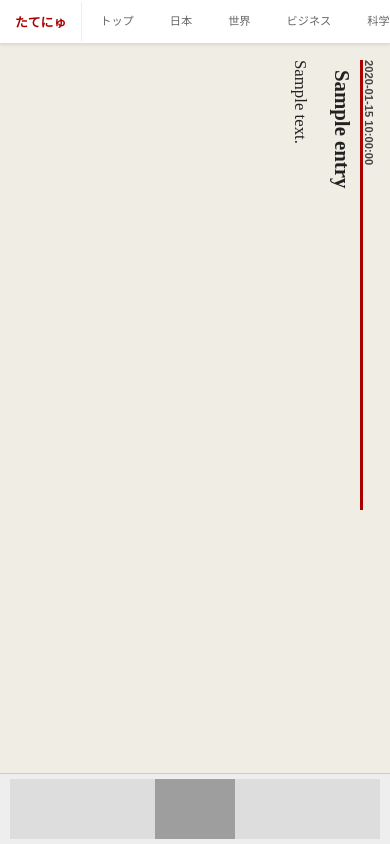
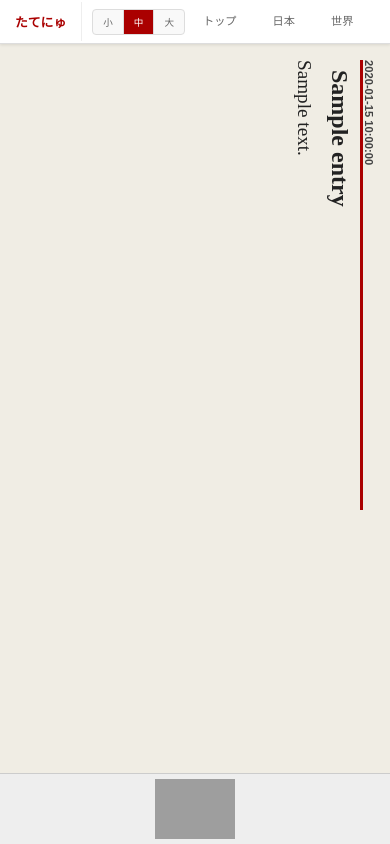
Before and after one commit to pnkt313/denno-news, a Flask app: template templates/index.html in a window 390 px wide. Run offline with Flask 3, Linux system fonts and the light colour scheme; the template is opened without the code that fills it: most values are stand-ins (such as "Sample title", 1, 10 or a date in 2020); grey boxes are pictures that could not be loaded.

Commit message:
Update index.html

```diff
--- a/templates/index.html
+++ b/templates/index.html
@@ -14,7 +14,7 @@
     <title>縦書きニュース たてにゅ</title>
     <style>
         /* ==========================================================
-           1. 全体設定
+           1. 全体設定 & 文字サイズ
            ========================================================== */
         html { font-size: 50%; }
         body {
@@ -30,6 +30,17 @@
             flex-direction: row;
         }
 
+        /* 文字サイズクラス */
+        body.font-s { font-size: 40%; }
+        body.font-s h2 { font-size: 2.4rem; }
+        body.font-s .content { font-size: 1.9rem; }
+
+        body.font-m { font-size: 50%; }
+
+        body.font-l { font-size: 60%; }
+        body.font-l h2 { font-size: 3.6rem; }
+        body.font-l .content { font-size: 2.8rem; }
+
         /* ==========================================================
            2. プログレスバー (スマホ対応・滑らか版)
            ========================================================== */
@@ -39,7 +50,7 @@
             top: 0; left: 0; width: 100%;
             height: 4px;
             z-index: 9999;
-            opacity: 0; /* display:none の代わりに透明度で制御 */
+            opacity: 0;
             pointer-events: none;
             transition: opacity 0.2s ease;
         }
@@ -48,15 +59,12 @@
             height: 100%;
             background-color: #a00;
             box-shadow: 0 0 10px rgba(170, 0, 0, 0.5);
-            /* animation ではなく transition を使うことでスマホでも滑らかに */
             transition: width 0.4s cubic-bezier(0.1, 0.5, 0.5, 1);
         }
-        .is-loading #loading-bar-container {
-            opacity: 1;
-        }
+        .is-loading #loading-bar-container { opacity: 1; }
 
         /* ==========================================================
-           3. ナビゲーションメニュー
+           3. ナビゲーションメニュー & フォントセレクター
            ========================================================== */
         nav {
             writing-mode: horizontal-tb;
@@ -70,7 +78,6 @@
             border-bottom: 1px solid #ddd;
         }
 
-        /* ロゴスタイルを「ポップにする前」のシンプル版に戻しました */
         nav .brand {
             display: inline-block;
             color: #a00;
@@ -82,6 +89,29 @@
             border-right: 1px solid #eee;
         }
 
+        /* フォント切り替えボタン */
+        .font-selector {
+            display: flex;
+            margin-left: 10px;
+            border: 1px solid #ddd;
+            border-radius: 4px;
+            overflow: hidden;
+            background: #f9f9f9;
+            flex-shrink: 0;
+        }
+        .font-btn {
+            padding: 5px 10px;
+            font-size: 1.2rem;
+            cursor: pointer;
+            border: none;
+            background: none;
+            color: #666;
+            border-right: 1px solid #ddd;
+            font-family: sans-serif;
+        }
+        .font-btn:last-child { border-right: none; }
+        .font-btn.active { background: #a00; color: #fff; }
+
         nav .menu {
             display: flex;
             overflow-x: auto;
@@ -90,7 +120,6 @@
             flex-grow: 1;
         }
         nav .menu::-webkit-scrollbar { display: none; }
-
         nav .menu a {
             text-decoration: none;
             color: #666;
@@ -98,7 +127,6 @@
             padding: 12px 18px;
             border-bottom: 3px solid transparent;
         }
-
         nav .menu a.active {
             color: #a00;
             font-weight: bold;
@@ -106,44 +134,18 @@
         }
 
         /* ==========================================================
-           4. 紙面レイアウト (PC版)
+           4. 紙面レイアウト (可変段組み対応)
            ========================================================== */
-/* --- main の基本設定（標準：1001px〜1599pxは縦2段） --- */
         main {
             display: grid;
-    /* デフォルトは縦2段 × 横3列 */
+            /* デフォルト（1001px〜1599px）は縦2段 */
             grid-template-rows: repeat(2, 1fr);
             grid-auto-flow: column;
             gap: 35px;
             padding: 75px 30px 120px 30px;
             height: 100vh;
             box-sizing: border-box;
-    overflow-x: auto; /* 横スクロールを許可 */
-}
-
-/* --- 【修正】幅が狭いPC版（769px〜1000px：縦1段 × 横6列） --- */
-@media (min-width: 769px) and (max-width: 1000px) {
-    main {
-        /* 縦に1つだけ配置＝横一列に並ぶ */
-        grid-template-rows: repeat(1, 1fr);
-    }
-    article {
-        /* 1段なので、高さを画面いっぱいに広げる */
-        height: calc(100vh - 250px);
-        min-width: 350px;
-    }
-}
-
-/* --- 幅が広いPC版（1600px以上：縦3段 × 横2列） --- */
-@media (min-width: 1600px) {
-    main {
-        /* 縦に3つ積み上げる */
-        grid-template-rows: repeat(3, 1fr);
-    }
-    article {
-        /* 3段に収まるよう、1つあたりの高さを調整 */
-        height: 280px;
-    }
+            overflow-x: auto;
         }
 
         article {
@@ -158,36 +160,21 @@ main {
             -webkit-writing-mode: vertical-rl !important;
         }
 
-        .meta {
-            font-size: 1.4rem;
-            color: #444;
-            margin-bottom: 12px;
-            font-weight: bold;
-            font-family: sans-serif;
+        /* --- 幅が狭いPC版（769px〜1000px：縦1段） --- */
+        @media (min-width: 769px) and (max-width: 1000px) {
+            main { grid-template-rows: repeat(1, 1fr); }
+            article { height: calc(100vh - 250px); min-width: 350px; }
         }
 
-        h2 {
-            font-size: 3.0rem;
-            line-height: 1.25;
-            margin: 0 0 15px 0;
-            font-weight: 800;
-            padding: 10px 5px;
-            border-right: 3px solid #a00;
-            writing-mode: vertical-rl !important;
-            -webkit-writing-mode: vertical-rl !important;
+        /* --- 幅が広いPC版（1600px以上：縦3段） --- */
+        @media (min-width: 1600px) {
+            main { grid-template-rows: repeat(3, 1fr); }
+            article { height: 280px; }
         }
 
-        .content {
-            font-size: 2.4rem;
-            line-height: 1.7;
-            display: block !important;
-            writing-mode: vertical-rl !important;
-            -webkit-writing-mode: vertical-rl !important;
-            text-orientation: mixed !important;
-            overflow: hidden;
-            height: 100%;
-        }
-
+        .meta { font-size: 1.4rem; color: #444; margin-bottom: 12px; font-weight: bold; font-family: sans-serif; }
+        h2 { font-size: 3.0rem; line-height: 1.25; margin: 0 0 15px 0; font-weight: 800; padding: 10px 5px; border-right: 3px solid #a00; }
+        .content { font-size: 2.4rem; line-height: 1.7; overflow: hidden; height: 100%; }
         a.article-link { text-decoration: none; color: inherit; display: block; height: 100%; }
 
         /* ==========================================================
@@ -203,15 +190,7 @@ main {
             z-index: 1000;
             border-top: 1px solid #ccc;
         }
-
-        .banner-slot {
-            width: 728px;
-            max-width: 95%;
-            height: 90px;
-            background-color: #ddd;
-            display: flex; justify-content: center; align-items: center;
-            overflow: hidden;
-        }
+        .banner-slot { width: 728px; max-width: 95%; height: 90px; overflow: hidden; }
 
         /* ==========================================================
            6. スマホ用設定
@@ -225,7 +204,6 @@ main {
                 overflow-x: hidden;
                 display: block;
             }
-
             main {
                 display: flex;
                 flex-direction: column;
@@ -233,7 +211,6 @@ main {
                 height: auto;
                 gap: 50px;
             }
-
             article {
                 writing-mode: vertical-rl !important;
                 -webkit-writing-mode: vertical-rl !important;
@@ -246,27 +223,13 @@ main {
                 overflow-x: auto;
                 overflow-y: hidden;
             }
-
-            h2 {
-                font-size: 2.6rem;
-                height: 450px !important;
-                margin: 0 !important;
-                box-sizing: border-box;
-            }
-            .content {
-                font-size: 2.1rem;
-                height: 450px !important;
-                margin: 0 !important;
-                padding: 0 10px;
-                box-sizing: border-box;
-            }
-
+            h2, .content { height: 450px !important; }
             .banner-slot { height: 60px; }
             footer { padding: 5px 0; }
         }
     </style>
 </head>
-<body>
+<body id="page-body">
 
 <div id="loading-bar-container">
     <div id="loading-bar"></div>
@@ -274,6 +237,13 @@ main {
 
 <nav>
     <div class="brand">たてにゅ</div>
+
+    <div class="font-selector">
+        <button class="font-btn" id="btn-s" onclick="changeFontSize('s')">小</button>
+        <button class="font-btn" id="btn-m" onclick="changeFontSize('m')">中</button>
+        <button class="font-btn" id="btn-l" onclick="changeFontSize('l')">大</button>
+    </div>
+
     <div class="menu" id="category-menu">
         <a href="/?cat=top" class="{% if current_cat == 'top' %}active{% endif %}">トップ</a>
         <a href="/?cat=japan" class="{% if current_cat == 'japan' %}active{% endif %}">日本</a>
@@ -283,7 +253,6 @@ main {
         <a href="/?cat=entertainment" class="{% if current_cat == 'entertainment' %}active{% endif %}">エンタメ</a>
         <a href="/?cat=sports" class="{% if current_cat == 'sports' %}active{% endif %}">スポーツ</a>
         <a href="/?cat=science" class="{% if current_cat == 'science' %}active{% endif %}">科学</a>
-
         <a href="/?cat=yahoo_main" class="{% if current_cat == 'yahoo_main' %}active{% endif %}">Y!主要</a>
         <a href="/?cat=yahoo_biz" class="{% if current_cat == 'yahoo_biz' %}active{% endif %}">Y!経済</a>
     </div>
@@ -314,27 +283,37 @@ main {
 </footer>
 
 <script>
+    // --- 1. 文字サイズ変更ロジック ---
+    function changeFontSize(size) {
+        const body = document.body;
+        body.classList.remove('font-s', 'font-m', 'font-l');
+        body.classList.add('font-' + size);
+
+        // ボタンの見た目更新
+        document.querySelectorAll('.font-btn').forEach(btn => btn.classList.remove('active'));
+        document.getElementById('btn-' + size).classList.add('active');
+
+        localStorage.setItem('tatenyu-fontsize', size);
+    }
+
+    // 読み込み時に設定を復元
+    window.addEventListener('load', () => {
+        const savedSize = localStorage.getItem('tatenyu-fontsize') || 'm';
+        changeFontSize(savedSize);
+    });
+
+    // --- 2. プログレスバー制御 ---
     document.querySelectorAll('#category-menu a').forEach(link => {
         link.addEventListener('click', function() {
             if (document.body.classList.contains('is-loading')) return;
+            const bar = document.getElementById('loading-bar');
+            document.body.classList.add('is-loading');
 
-            const bar = document.getElementById('loading-bar');
-            const body = document.body;
-
-            // バーを表示（透明度を1にする）
-            body.classList.add('is-loading');
-
-            // クリックした瞬間に25%まで飛ばす
-            setTimeout(() => {
-                bar.style.width = '25%';
-            }, 10);
-
-            // 5秒かけてじわじわ85%まで伸ばす
+            setTimeout(() => { bar.style.width = '25%'; }, 10);
             setTimeout(() => {
                 bar.style.transition = 'width 5s cubic-bezier(0.1, 0.5, 0.5, 1)';
                 bar.style.width = '85%';
             }, 200);
-
             this.style.opacity = '0.5';
         });
     });
```
Lines whose indentation alone changed are shown as unchanged.
